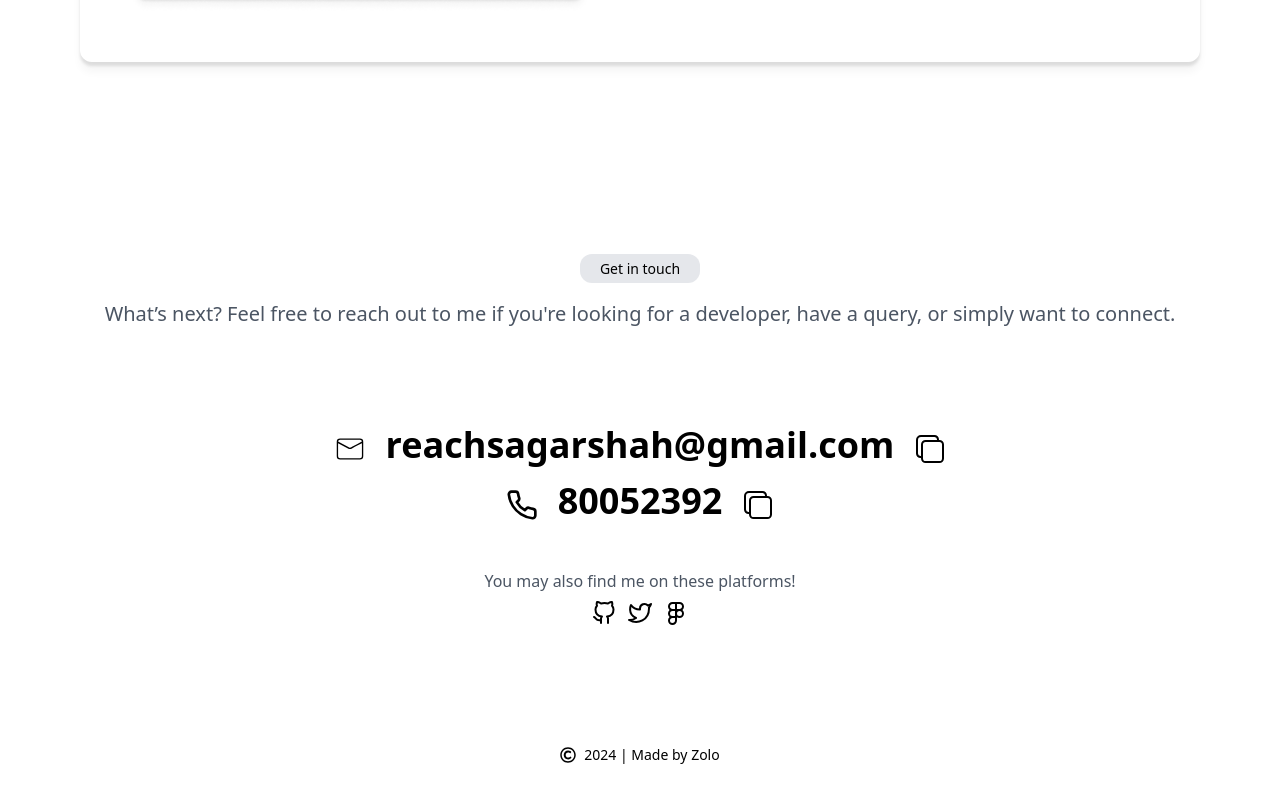
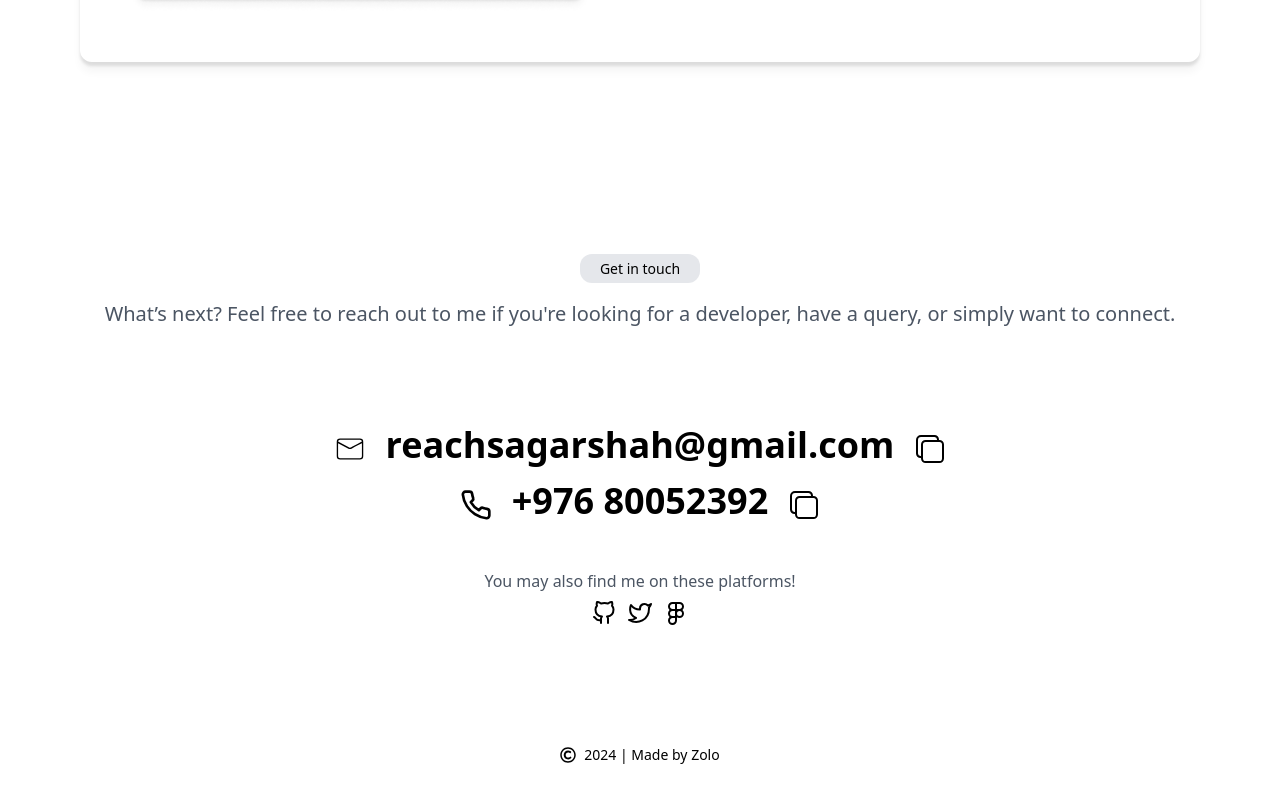
Before and after one commit to z0l0git/Portfolio, a Next.js app in the folder portfolio/: page / in a window 1280 px wide. Shown: the part 5568-6357 px from the top of the page. Built offline with nearby package versions, Linux system fonts and the light colour scheme.

Commit message:
theme change, menu animation

```diff
--- a/portfolio/src/components/ContactPage.jsx
+++ b/portfolio/src/components/ContactPage.jsx
@@ -40,11 +40,11 @@ export const ContactPage = () => {
         <div className="flex items-end justify-center gap-[16px] md:gap-[20px]">
           <FiPhone size={32} />
           <p className="text-[18px] md:text-[36px] font-[600] leading-[40px]">
-            80052392
+            +976 80052392
           </p>
           <IoCopyOutline
             size={32}
-            onClick={() => copy("80052392")}
+            onClick={() => copy("+976 80052392")}
             cursor={"pointer"}
           />
         </div>
```
